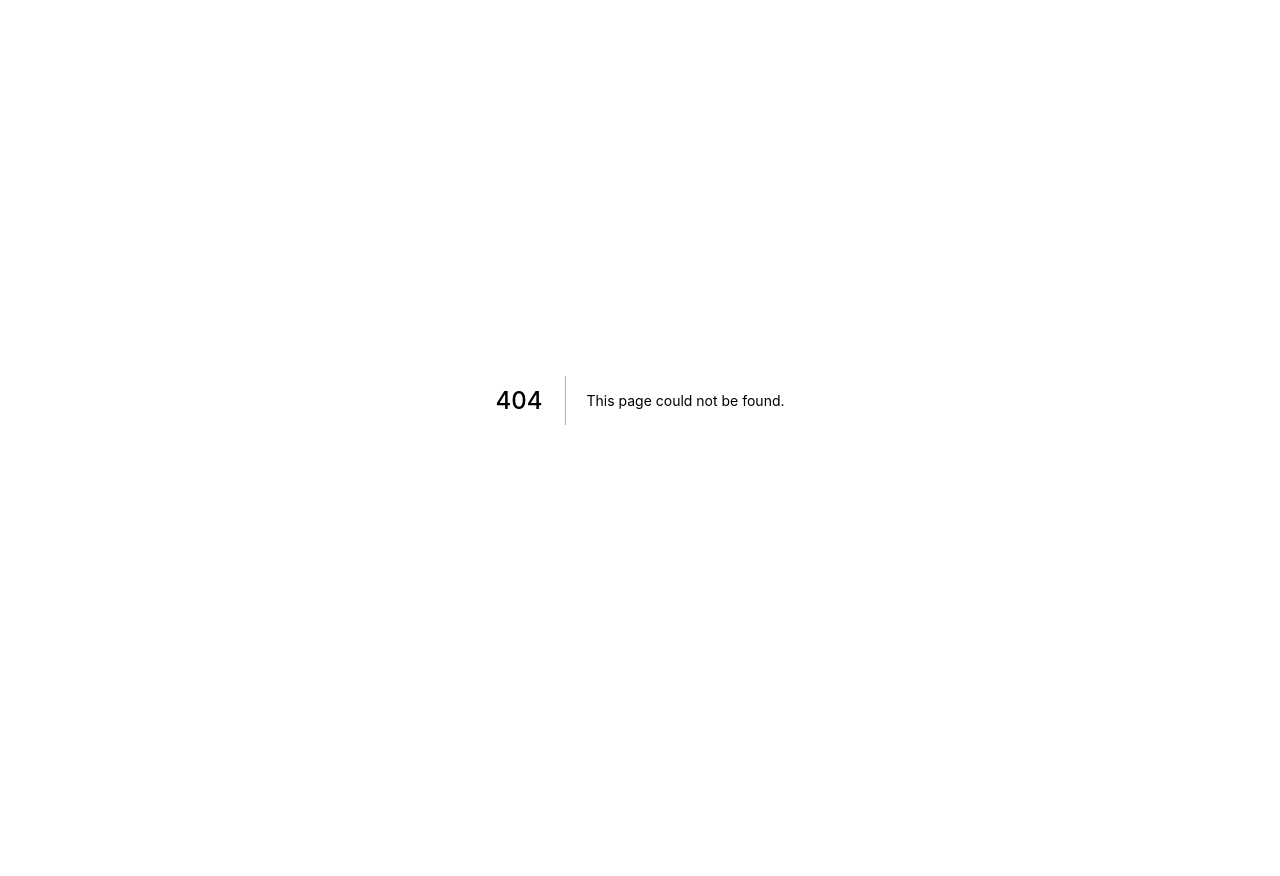
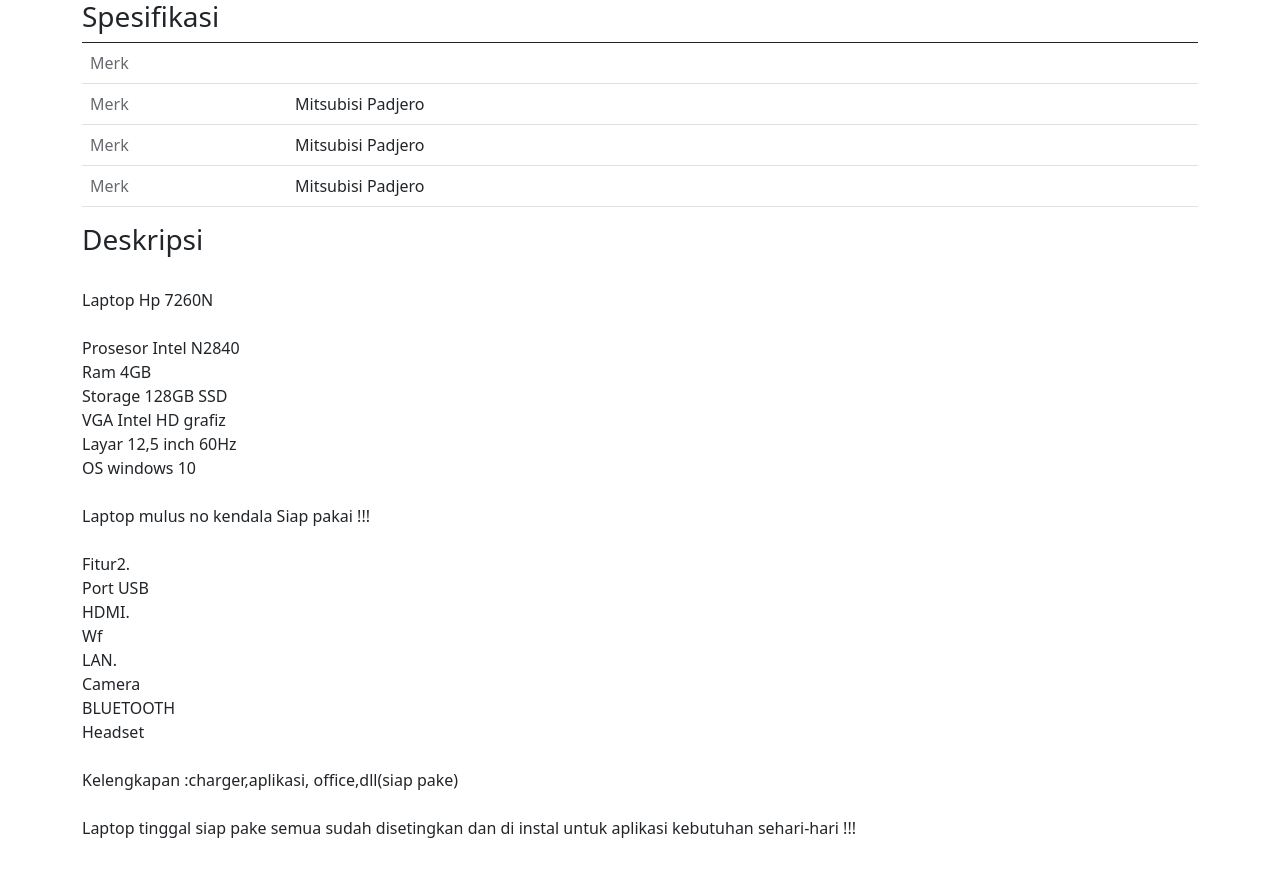
Before and after one commit to kharismarizki/rentacar, a Next.js app: page /mobil/1/1 in a window 1280 px wide. Before the commit this address had no page. Shown: the top 876 px of the page. Before the commit the page ends 800 px from the top, so only its background shows below. Built offline with nearby package versions, Linux system fonts and the light colour scheme.

Commit message:
init dynamic routes

```diff
--- /dev/null
+++ b/pages/mobil/[id]/[mobil].js
@@ -0,0 +1,102 @@
+export async function getServerSideProps(context) {
+  let idMobil = context.params.id;
+  let mobil = context.params.judul;
+  return { props: { idMobil, mobil } };
+}
+const mobil = (props) => {
+  return (
+    <>
+      <div className="container">
+        <div className="row">
+          <div className="col-md-12">
+            <h3>Spesifikasi</h3>
+          </div>
+        </div>
+        <div className="row">
+          <div className="col">
+            <div className="table-responsive">
+              <table className="table">
+                <thead>
+                  <tr />
+                </thead>
+                <tbody>
+                  <tr>
+                    <td style={{ width: 205, color: "rgb(102,106,111)" }}>
+                      Merk
+                    </td>
+                    <td>{props.mobil}</td>
+                  </tr>
+                  <tr>
+                    <td style={{ width: 205, color: "rgb(102,106,111)" }}>
+                      Merk
+                    </td>
+                    <td>Mitsubisi Padjero</td>
+                  </tr>
+                  <tr>
+                    <td style={{ width: 205, color: "rgb(102,106,111)" }}>
+                      Merk
+                    </td>
+                    <td>Mitsubisi Padjero</td>
+                  </tr>
+                  <tr>
+                    <td style={{ width: 205, color: "rgb(102,106,111)" }}>
+                      Merk
+                    </td>
+                    <td>Mitsubisi Padjero</td>
+                  </tr>
+                </tbody>
+              </table>
+            </div>
+          </div>
+        </div>
+        <div className="row">
+          <div className="col">
+            <h3>Deskripsi</h3>
+          </div>
+        </div>
+        <div className="row">
+          <div className="col">
+            <p>
+              <br />
+              Laptop Hp 7260N
+              <br />
+              <br />
+              Prosesor Intel N2840
+              <br />
+              Ram 4GB <br />
+              Storage 128GB SSD
+              <br />
+              VGA Intel HD grafiz
+              <br />
+              Layar 12,5 inch 60Hz
+              <br />
+              OS windows 10
+              <br />
+              <br /> Laptop mulus no kendala Siap pakai !!!
+              <br />
+              <br />
+              Fitur2. <br />
+              Port USB <br />
+              HDMI. <br />
+              Wf
+              <br />
+              LAN. <br />
+              Camera
+              <br />
+              BLUETOOTH
+              <br />
+              Headset
+              <br />
+              <br /> Kelengkapan :charger,aplikasi, office,dll(siap pake) <br />
+              <br /> Laptop tinggal siap pake semua sudah disetingkan dan di
+              instal untuk aplikasi kebutuhan sehari-hari !!!
+              <br />
+              <br />
+            </p>
+          </div>
+        </div>
+      </div>
+    </>
+  );
+};
+export default mobil;
--- /dev/null
+++ b/pages/mobil/index.js
@@ -0,0 +1,4 @@
+const detail = () => {
+  return;
+};
+export default detail;
```
Also changed, not shown: component/carapesan/carapesan.js (+0 -127 lines).
